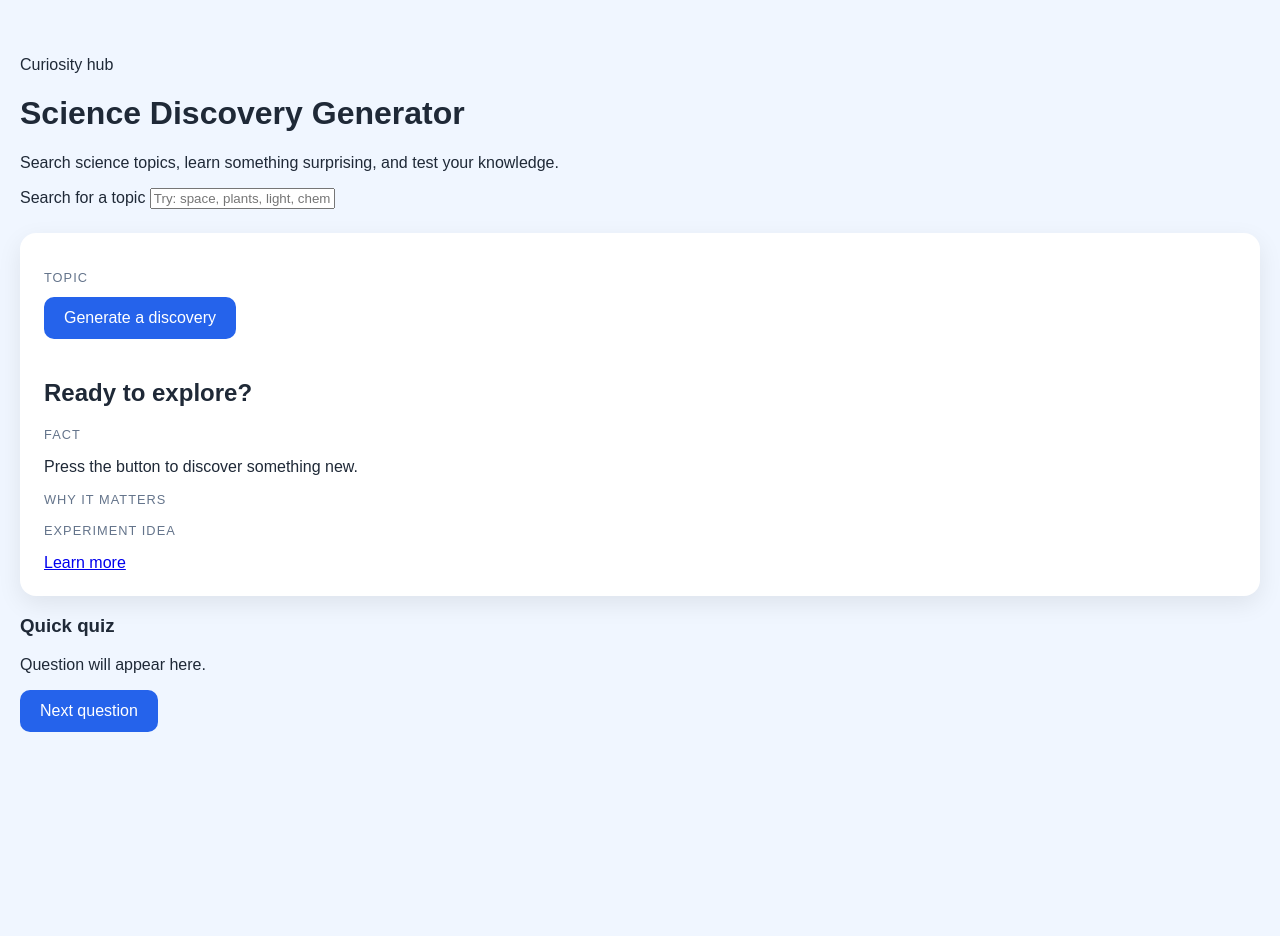
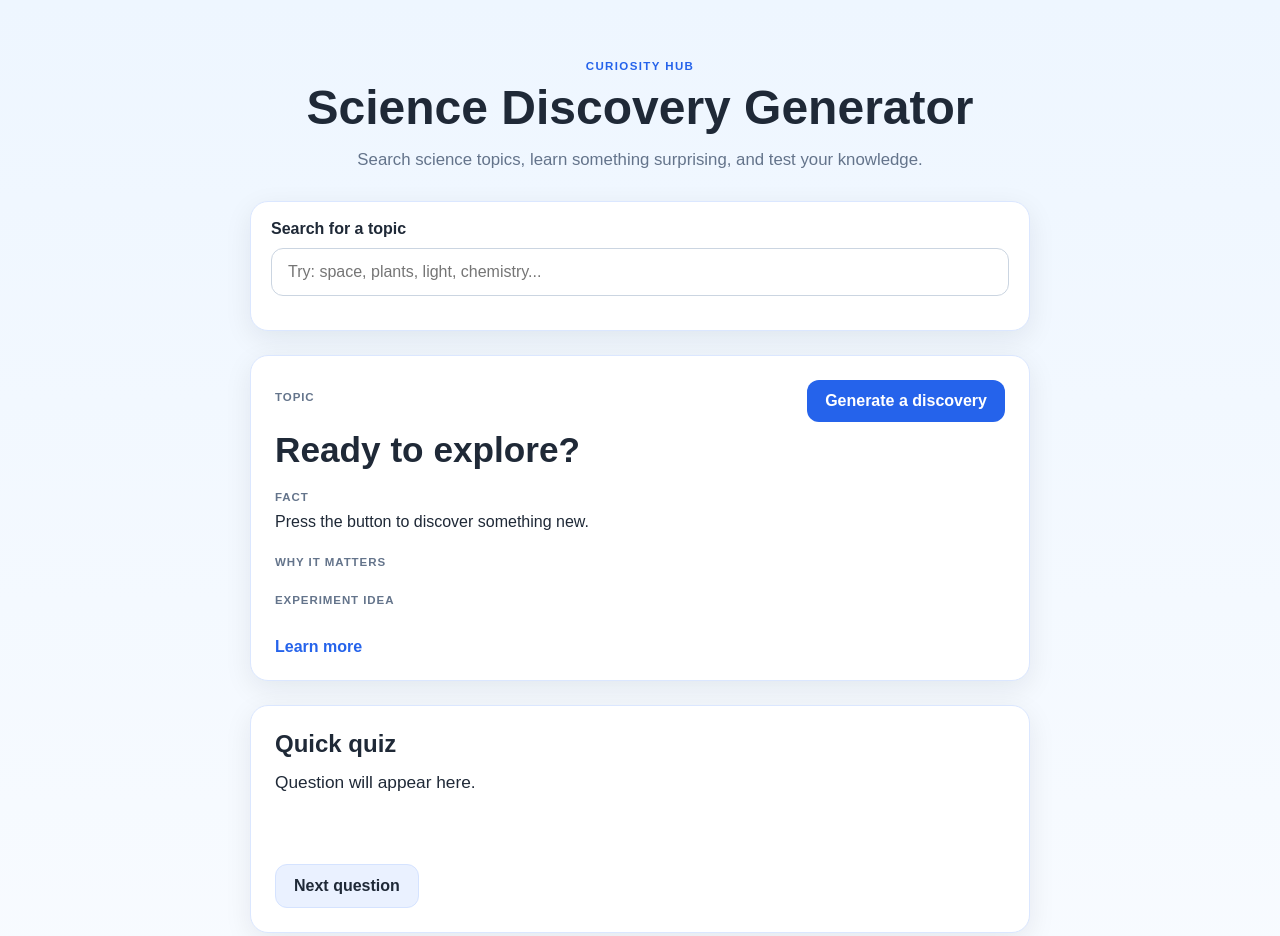
Before and after one commit to praise0373626-stack/science-discovery-generator-, a plain HTML site: page index.html in a window 1280 px wide. Shown: the top 936 px of the page. Before the commit the page ends 800 px from the top, so only its background shows below. Drawn offline with Linux system fonts and the light colour scheme.

Commit message:
Update styles.css

```diff
--- a/styles.css
+++ b/styles.css
@@ -1,43 +1,283 @@
-body {
-  font-family: Arial, sans-serif;
-  background: #f0f6ff;
-  color: #1f2937;
-  margin: 0;
-  padding: 40px 20px;
+:root {
+  --bg: #f3f8ff;
+  --panel: #ffffff;
+  --primary: #2563eb;
+  --primary-dark: #1d4ed8;
+  --text: #1f2937;
+  --muted: #64748b;
+  --border: #dbe7ff;
+  --shadow: rgba(15, 23, 42, 0.08);
+  --success: #166534;
+  --success-bg: #dcfce7;
+  --warning: #92400e;
+  --warning-bg: #fef3c7;
 }
 
-.container {
-  max-width: 700px;
+* {
+  box-sizing: border-box;
+}
+
+body {
+  margin: 0;
+  font-family: Arial, sans-serif;
+  background: linear-gradient(180deg, #eef6ff 0%, #f8fbff 100%);
+  color: var(--text);
+}
+
+.page {
+  max-width: 820px;
   margin: 0 auto;
+  padding: 48px 20px 72px;
+}
+
+.hero {
   text-align: center;
+  margin-bottom: 28px;
+}
+
+.eyebrow {
+  text-transform: uppercase;
+  letter-spacing: 0.12em;
+  font-size: 0.72rem;
+  font-weight: 700;
+  color: var(--primary);
+  margin-bottom: 8px;
+}
+
+h1 {
+  margin: 0;
+  font-size: clamp(2rem, 4vw, 3rem);
+}
+
+.subtitle {
+  max-width: 600px;
+  margin: 12px auto 0;
+  color: var(--muted);
+  font-size: 1.05rem;
+  line-height: 1.6;
+}
+
+.controls {
+  background: var(--panel);
+  border: 1px solid var(--border);
+  border-radius: 18px;
+  padding: 18px 20px;
+  box-shadow: 0 8px 28px var(--shadow);
+  margin-bottom: 24px;
+}
+
+.search-label {
+  display: block;
+  margin-bottom: 10px;
+  font-weight: 700;
+  color: var(--text);
+}
+
+input {
+  width: 100%;
+  padding: 14px 16px;
+  border-radius: 12px;
+  border: 1px solid #cbd5e1;
+  font-size: 1rem;
+  outline: none;
+  transition: border-color 0.2s ease, box-shadow 0.2s ease;
+}
+
+input:focus {
+  border-color: var(--primary);
+  box-shadow: 0 0 0 3px rgba(37, 99, 235, 0.12);
+}
+
+.category-buttons {
+  display: flex;
+  flex-wrap: wrap;
+  gap: 10px;
+  margin-top: 16px;
+}
+
+.category-btn {
+  background: #eef4ff;
+  color: var(--text);
+  border: 1px solid #dfeaff;
+  border-radius: 999px;
+  padding: 8px 14px;
+  font-size: 0.9rem;
+  cursor: pointer;
+  transition: all 0.2s ease;
+}
+
+.category-btn:hover {
+  background: #e2ebff;
+}
+
+.category-btn.active {
+  background: var(--primary);
+  color: #fff;
+  border-color: var(--primary);
+}
+
+.card,
+.quiz-card {
+  background: var(--panel);
+  border: 1px solid var(--border);
+  border-radius: 18px;
+  box-shadow: 0 8px 28px var(--shadow);
+  padding: 24px;
 }
 
 .card {
-  background: white;
-  border-radius: 16px;
-  padding: 24px;
-  margin-top: 24px;
-  box-shadow: 0 8px 24px rgba(0, 0, 0, 0.08);
+  margin-bottom: 24px;
 }
 
-button {
-  background: #2563eb;
-  color: white;
-  border: none;
-  border-radius: 10px;
-  padding: 12px 20px;
-  font-size: 1rem;
-  cursor: pointer;
-  margin-bottom: 20px;
-}
-
-button:hover {
-  background: #1d4ed8;
+.card-header {
+  display: flex;
+  justify-content: space-between;
+  align-items: center;
+  gap: 16px;
+  margin-bottom: 8px;
 }
 
 .label {
-  font-size: 0.8rem;
+  margin: 0 0 8px;
+  text-transform: uppercase;
   letter-spacing: 0.08em;
-  text-transform: uppercase;
-  color: #64748b;
+  font-size: 0.72rem;
+  color: var(--muted);
+  font-weight: 700;
 }
+
+h2 {
+  margin: 0 0 18px;
+  font-size: clamp(1.6rem, 3vw, 2.2rem);
+}
+
+.info-block {
+  margin-bottom: 18px;
+}
+
+.info-block p {
+  margin: 0;
+  line-height: 1.7;
+}
+
+.primary-btn,
+.secondary-btn,
+.quiz-option {
+  font-family: inherit;
+}
+
+.primary-btn,
+.secondary-btn {
+  border: none;
+  border-radius: 12px;
+  padding: 12px 18px;
+  font-size: 1rem;
+  font-weight: 700;
+  cursor: pointer;
+  transition: transform 0.15s ease, background 0.2s ease;
+}
+
+.primary-btn:hover,
+.secondary-btn:hover {
+  transform: translateY(-1px);
+}
+
+.primary-btn {
+  background: var(--primary);
+  color: white;
+}
+
+.primary-btn:hover {
+  background: var(--primary-dark);
+}
+
+.secondary-btn {
+  background: #eaf1ff;
+  color: var(--text);
+  border: 1px solid #d5e3ff;
+}
+
+a {
+  display: inline-block;
+  margin-top: 10px;
+  color: var(--primary);
+  text-decoration: none;
+  font-weight: 700;
+}
+
+a:hover {
+  text-decoration: underline;
+}
+
+.quiz-card h3 {
+  margin-top: 0;
+  margin-bottom: 12px;
+  font-size: 1.5rem;
+}
+
+#quizQuestion {
+  margin: 0 0 16px;
+  font-size: 1.08rem;
+  line-height: 1.5;
+}
+
+.quiz-options {
+  display: grid;
+  gap: 10px;
+  margin-bottom: 14px;
+}
+
+.quiz-option {
+  padding: 12px 14px;
+  border: 1px solid #dfe8ff;
+  border-radius: 10px;
+  background: #f8fbff;
+  color: var(--text);
+  text-align: left;
+  cursor: pointer;
+  font-size: 1rem;
+}
+
+.quiz-option:hover {
+  background: #edf4ff;
+}
+
+.quiz-option:disabled {
+  cursor: default;
+  opacity: 0.9;
+}
+
+.quiz-feedback {
+  min-height: 22px;
+  margin: 0 0 16px;
+  line-height: 1.5;
+  font-weight: 600;
+}
+
+.quiz-feedback.success {
+  color: var(--success);
+  background: var(--success-bg);
+  border-left: 4px solid var(--success);
+  padding: 10px 12px;
+  border-radius: 8px;
+}
+
+.quiz-feedback.warning {
+  color: var(--warning);
+  background: var(--warning-bg);
+  border-left: 4px solid var(--warning);
+  padding: 10px 12px;
+  border-radius: 8px;
+}
+
+@media (max-width: 600px) {
+  .card-header {
+    flex-direction: column;
+    align-items: flex-start;
+  }
+
+  .primary-btn,
+  .secondary-btn {
+    width: 100%;
+  }
+}
```
